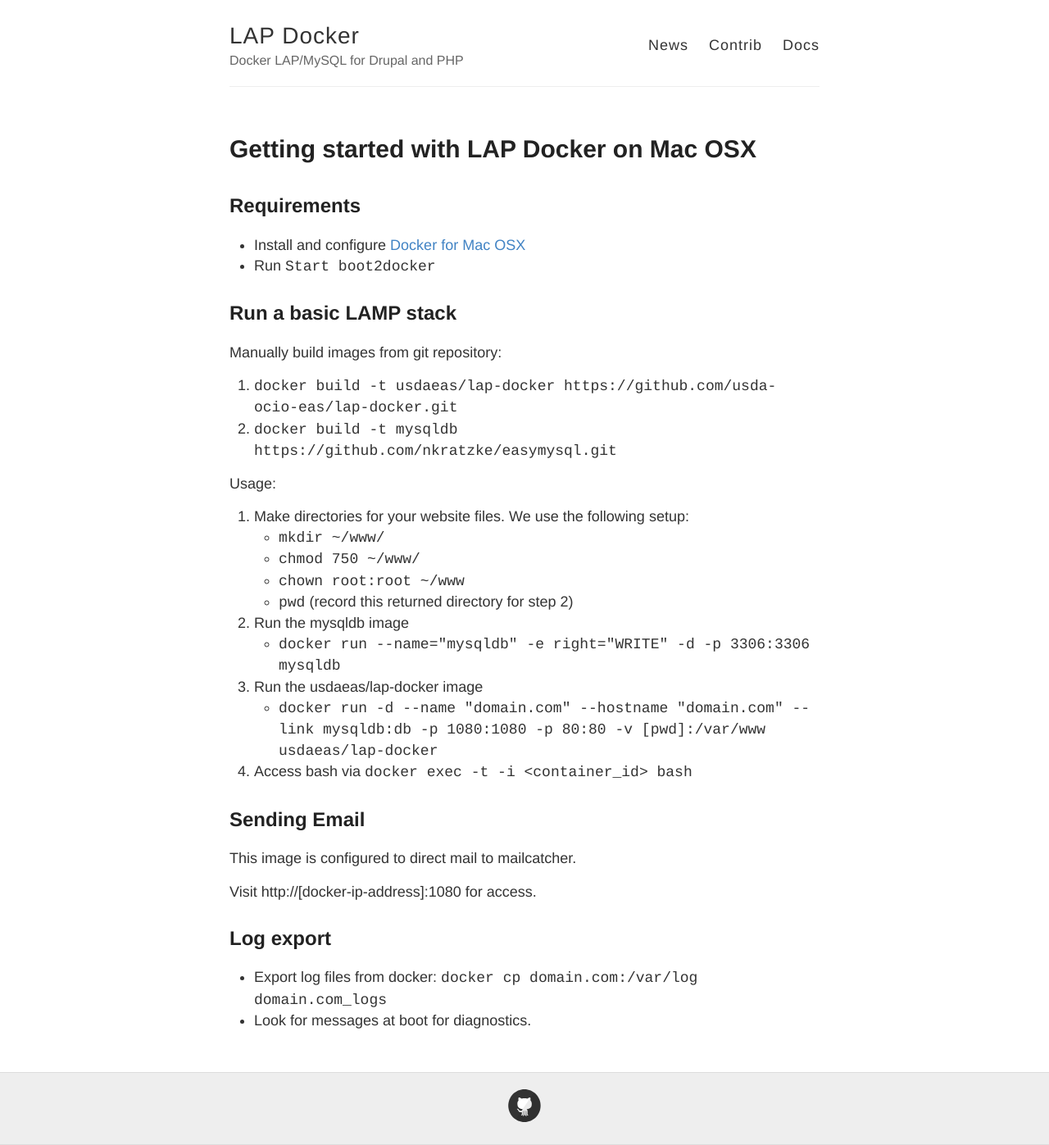
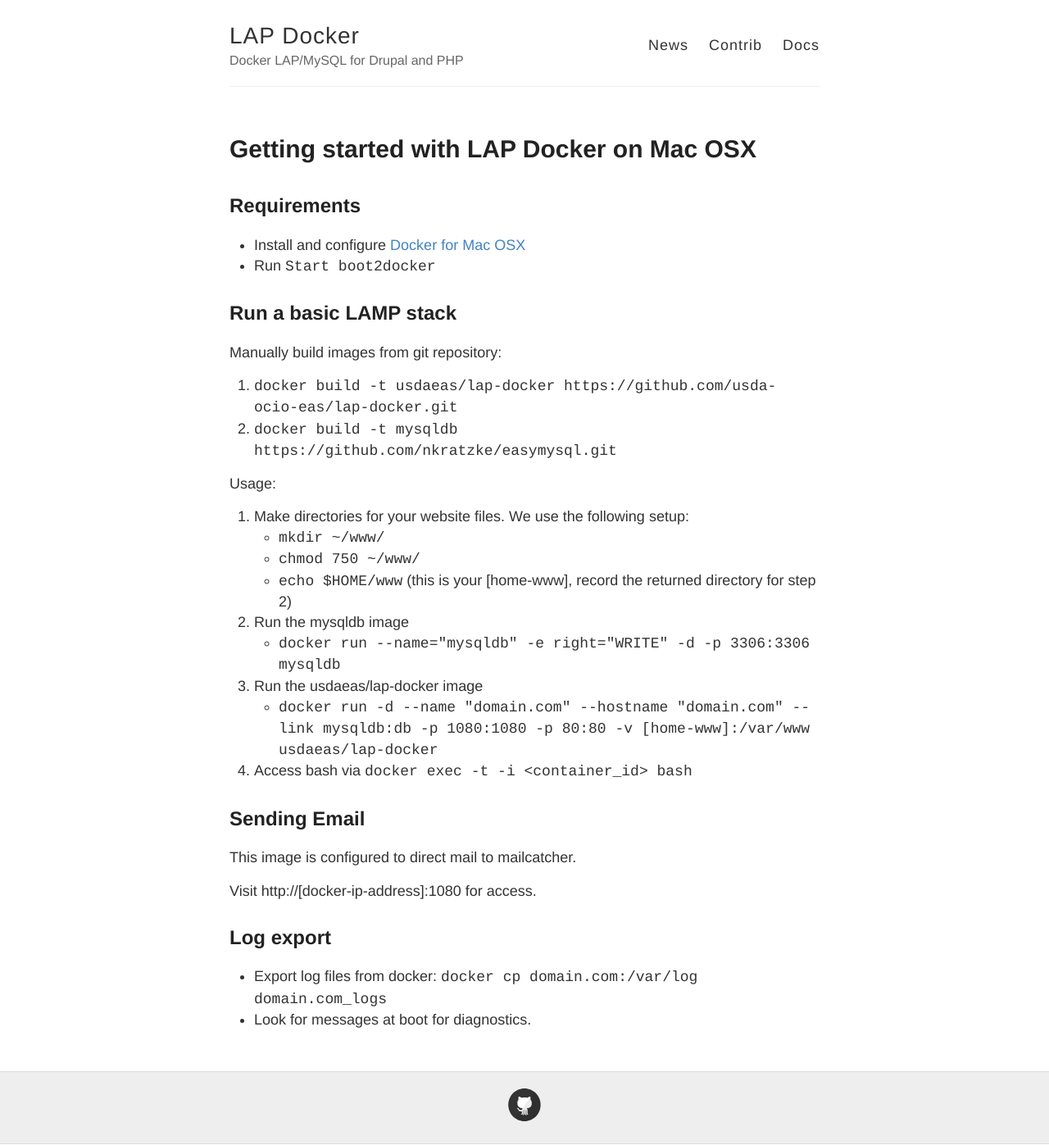
Before and after one commit to hedinfaok/lap-docker, a Jekyll site: the page built from _docs/mac/getting-started.md, in a window 1280 px wide. Shown: the whole page at 82% size. Built offline with Jekyll 4.4.1, drawn with Linux system fonts in a browser that asks for light colours; Markdown is read by kramdown in place of the engine named in the settings.

Commit message:
Clarify local www directory instructions.

```diff
--- a/_docs/mac/getting-started.md
+++ b/_docs/mac/getting-started.md
@@ -23,12 +23,11 @@
 1. Make directories for your website files. We use the following setup:
  - `mkdir ~/www/`
  - `chmod 750 ~/www/`
- - `chown root:root ~/www`
- - `pwd` (record this returned directory for step 2)
+ - `echo $HOME/www` (this is your [home-www], record the returned directory for step 2)
 2. Run the mysqldb image
  - `docker run --name="mysqldb" -e right="WRITE" -d -p 3306:3306 mysqldb`
 3. Run the usdaeas/lap-docker image
- - `docker run -d --name "domain.com" --hostname "domain.com" --link mysqldb:db -p 1080:1080 -p 80:80 -v [pwd]:/var/www usdaeas/lap-docker`
+ - `docker run -d --name "domain.com" --hostname "domain.com" --link mysqldb:db -p 1080:1080 -p 80:80 -v [home-www]:/var/www usdaeas/lap-docker`
 5. Access bash via `docker exec -t -i <container_id> bash`
 
 Sending Email
```
